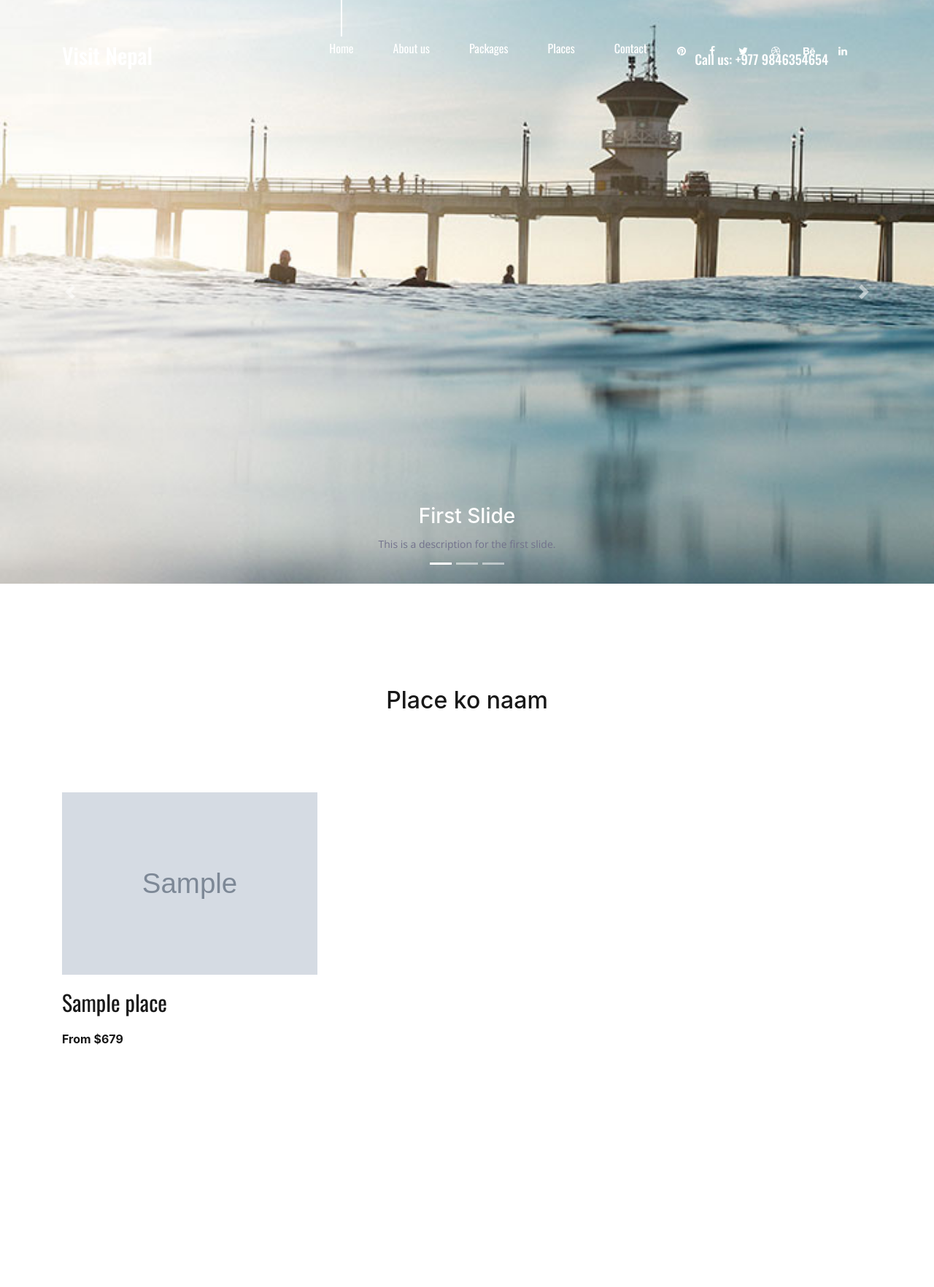
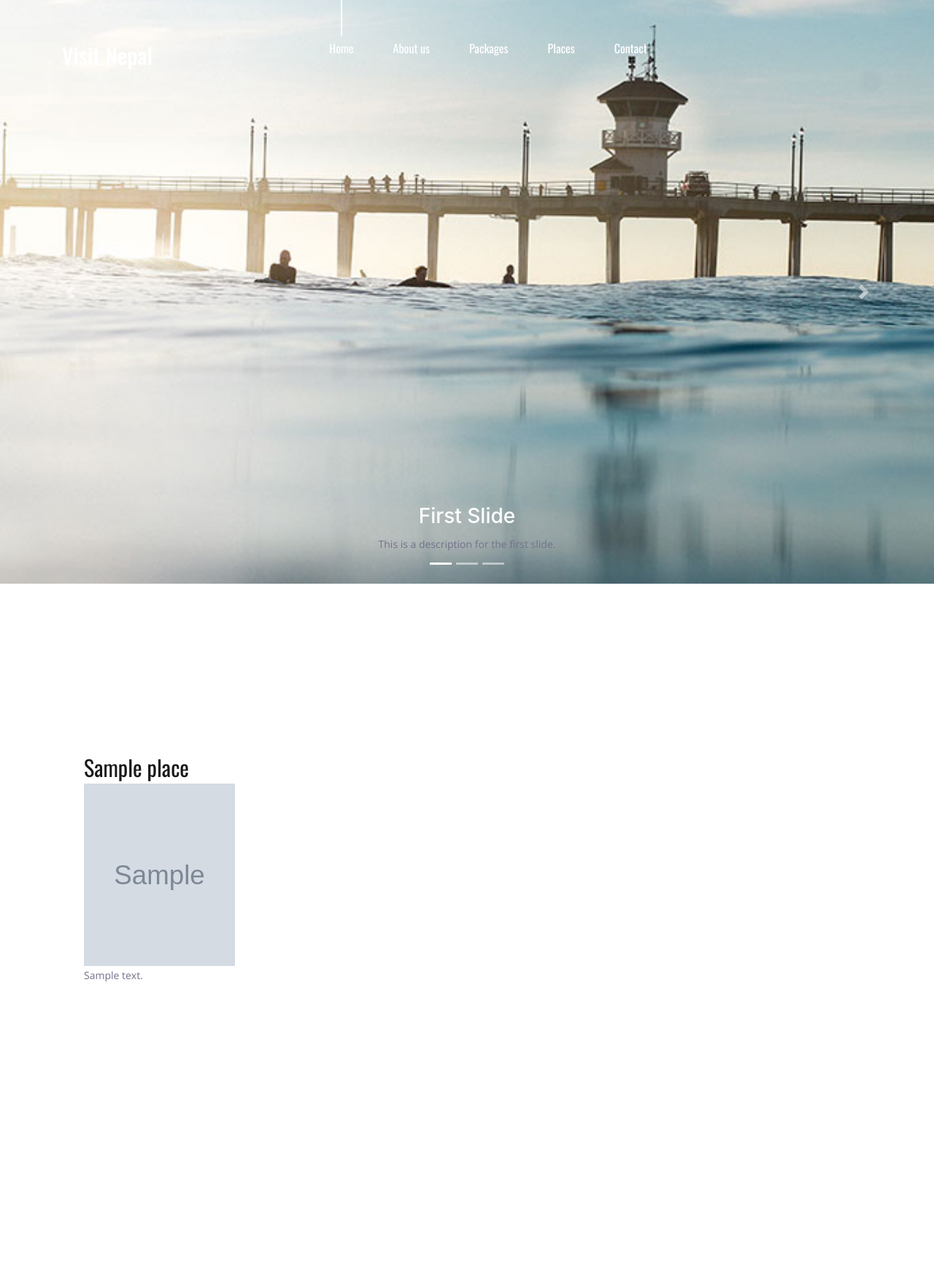
Before and after one commit to MohitDhungana/visitnepal, a PHP site: page /place_description.php?place_id=1 in a window 1280 px wide. Shown: the top 1764 px of the page at 73% size. Run offline with PHP 8.4, Linux system fonts and the light colour scheme; tables that the repository leaves empty or names only in its code hold one stand-in row (values such as "Sample post"); grey boxes marked "Sample" are stand-in pictures.

Commit message:
descriptions v1

```diff
--- /dev/null
+++ b/css/subin.css
@@ -0,0 +1,7 @@
+.cities {
+  background-color: white;
+  color: black;
+  height: 200px;
+  width: 600%;
+
+}
--- a/includes/header.php
+++ b/includes/header.php
@@ -37,7 +37,7 @@
 										<li><a href="contact.html">Contact</a></li>
 									</ul>
 								</nav>
-								<div class="header_phone ml-auto">Call us: +977 9846354654</div>
+								<!-- <div class="header_phone ml-auto">Call us: +977 9846354654</div> -->
 
 								<!-- Hamburger -->
 
@@ -50,7 +50,7 @@
 					</div>
 				</div>
 			</div>
-			<div class="header_social d-flex flex-row align-items-center justify-content-start">
+			<!-- <div class="header_social d-flex flex-row align-items-center justify-content-start">
 				<ul class="d-flex flex-row align-items-start justify-content-start">
 					<li><a href="#"><i class="fa fa-pinterest" aria-hidden="true"></i></a></li>
 					<li><a href="#"><i class="fa fa-facebook" aria-hidden="true"></i></a></li>
@@ -59,5 +59,5 @@
 					<li><a href="#"><i class="fa fa-behance" aria-hidden="true"></i></a></li>
 					<li><a href="#"><i class="fa fa-linkedin" aria-hidden="true"></i></a></li>
 				</ul>
-			</div>
+			</div> -->
 		</header>
--- a/list_places.php
+++ b/list_places.php
@@ -66,7 +66,7 @@
 								<div class="destination_list">
 
 										<p><?php echo ($place_description) . "....." ?></p>
-										<div class="button load_more_button"><a href="place_description.php">see more</a></div>
+										<div class="button load_more_button"><a href="place_description.php?place_id=<?php echo ($place_id) ?>">see more</a></div>
 										<!-- <li>All Inclusive</li>
 										<li>Flight tickets included</li>
 										<li>Guided visits</li> -->
--- a/place_description.php
+++ b/place_description.php
@@ -3,6 +3,7 @@
 
     <link href="vendor/bootstrap/css/bootstrap.min.css" rel="stylesheet">
 <link href="css/full-slider.css" rel="stylesheet">
+<link href="css/subin.css" rel="stylesheet">
 
 
       <div id="carouselExampleIndicators" class="carousel slide" data-ride="carousel">
@@ -54,21 +55,34 @@
 
 		<div class="destinations" id="destinations">
 			<div class="container">
-				<div class="row">
-					<div class="col text-center">
+				<!-- <div class="row">
+					<div class="col text-center"> -->
 						<!-- <div class="section_subtitle">simply amazing places</div> -->
-						<div class="section_title">
+						<!-- <div class="section_title">
 							<h2>Place ko naam</h2>
 						</div>
 					</div>
-				</div>
+				</div> -->
 				<div class="row destinations_row">
 					<div class="col">
-						<div class="destinations_container item_grid">
+						<div class="col-md-8">
 					<?php
+				if (isset($_GET['place_id'])) {
+					$the_place_id = $_GET['place_id'];
+				}
 
-		$query = "SELECT * FROM places";
-		$select_all_places = mysqli_query($connection, $query);
+				$places_query = "SELECT * FROM places WHERE id={$the_place_id}";
+				$select_all_places = mysqli_query($connection, $places_query);
+
+				$feature_query = "SELECT * FROM features WHERE places_id={$the_place_id}";
+				$select_all_features = mysqli_query($connection, $feature_query);
+
+				$row_feature = mysqli_fetch_assoc($select_all_features);
+				$feature_id = $row_feature['id'];
+				$feature_title = $row_feature['title'];
+				$feature_desc = $row_feature['description'];
+
+
 				while ($row = mysqli_fetch_assoc($select_all_places)) {
 					$place_id = $row['id'];
 					$place_name = $row['name'];
@@ -78,26 +92,24 @@
 
 
 
-
-
-		}
-
 					?>
 
 							<!-- Destination -->
 							<div class="destination item">
 								<div class="destination_image">
-									<img src="images/<?php echo ($place_image) ?>" alt="" height="250" width="900">
+								<div class="destination_title"><a href="destinations.html"><?php echo ($place_name) ?></a></div>
+
+									<img src="images/<?php echo ($place_image) ?>" alt="" height="250" width="1000">
 								</div>
 								<div class="destination_content">
-									<div class="destination_title"><a href="destinations.html"><?php echo ($place_name) ?></a></div>
 									<!-- <div class="destination_subtitle">
 										<p>Nulla pretium tincidunt felis, nec.</p>
 									</div> -->
-									<div class="destination_price">From $679</div>
+									<div class="cities"><p><?php echo ($place_description) ?></p></div>
 								</div>
 							</div>
-
+				<?php
+		} ?>
 						</div>
 					</div>
 				</div>
```
Lines whose indentation alone changed are shown as unchanged.
